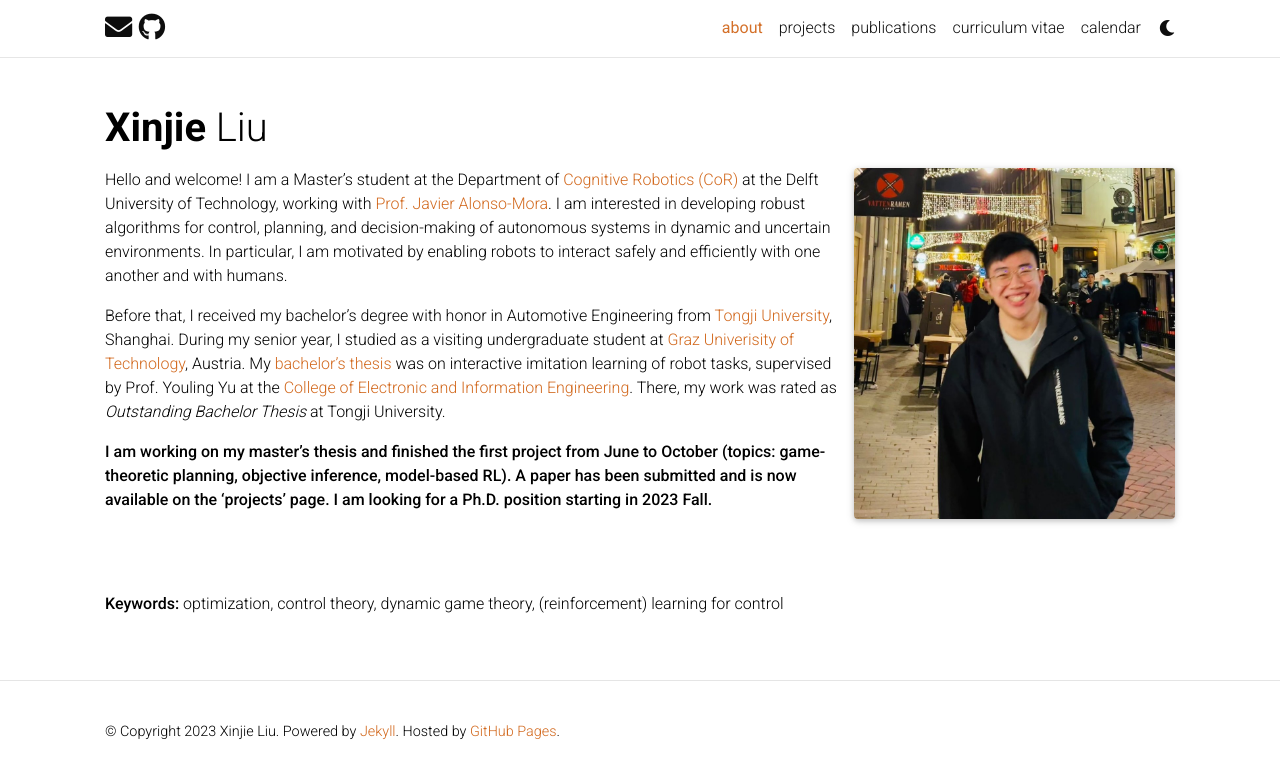
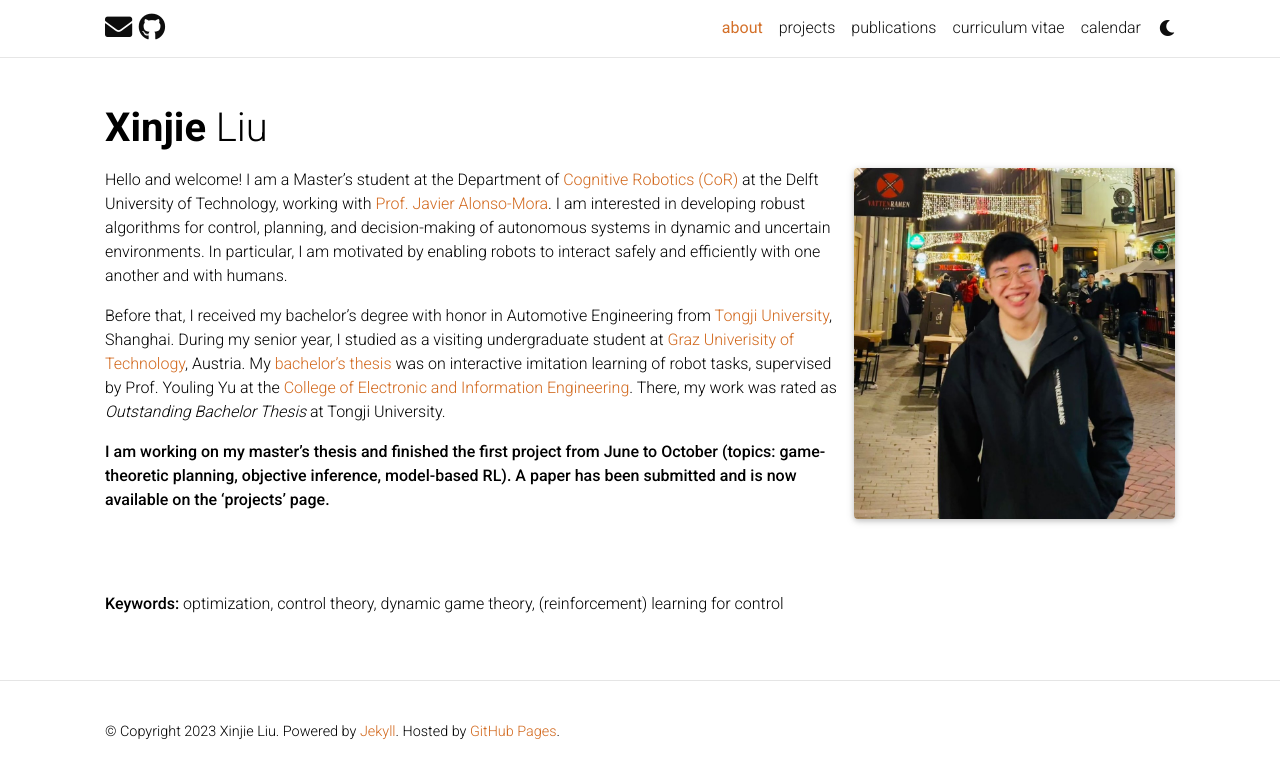
Before and after one commit to xinjie-liu/xinjie-liu.github.io, a Jekyll site: the page built from _pages/about.md, in a window 1280 px wide. Shown: the top 778 px of the page. Built offline with Jekyll 4.4.1, drawn with Linux system fonts in a browser that asks for light colours; full-size pictures stand in for the smaller copies a plugin makes; comment, search, counter and statistics services are not loaded; a style sheet for code colours, icons or effects is not loaded.

```diff
--- a/_pages/about.md
+++ b/_pages/about.md
@@ -29,7 +29,7 @@
 
 Before that, I received my bachelor's degree with honor in Automotive Engineering from [Tongji University](https://en.tongji.edu.cn/index.htm), Shanghai. During my senior year, I studied as a visiting undergraduate student at [Graz Univerisity of Technology](https://www.tugraz.at/en/home/), Austria. My [bachelor's thesis](/projects/bachelor_thesis/) was on interactive imitation learning of robot tasks, supervised by Prof. Youling Yu at the [College of Electronic and Information Engineering](https://see-en.tongji.edu.cn/). There, my work was rated as *Outstanding Bachelor Thesis* at Tongji University.
 
-**I am working on my master's thesis and finished the first project from June to October (topics: game-theoretic planning, objective inference, model-based RL). A paper has been submitted and is now available on the ‘projects’ page. I am looking for a Ph.D. position starting in 2023 Fall.**
+**I am working on my master's thesis and finished the first project from June to October (topics: game-theoretic planning, objective inference, model-based RL). A paper has been submitted and is now available on the ‘projects’ page.**
 
 <!-- <font color=navy> I am working on my master's thesis (topics: inference, game-theoretic optimization, model-based RL) and expect to graduate in June 2023. A preprint of my work so far will be available soon. I am looking for PhD position starting in 2023 Fall. </font> -->
 
```
